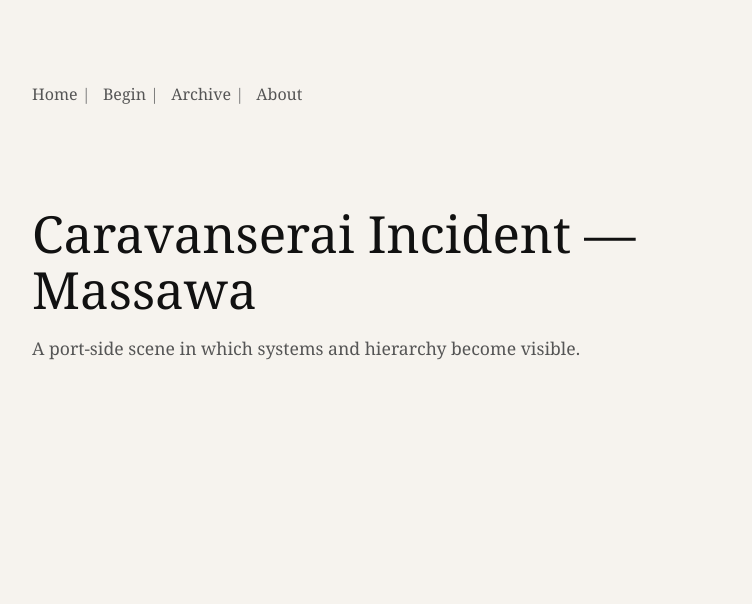
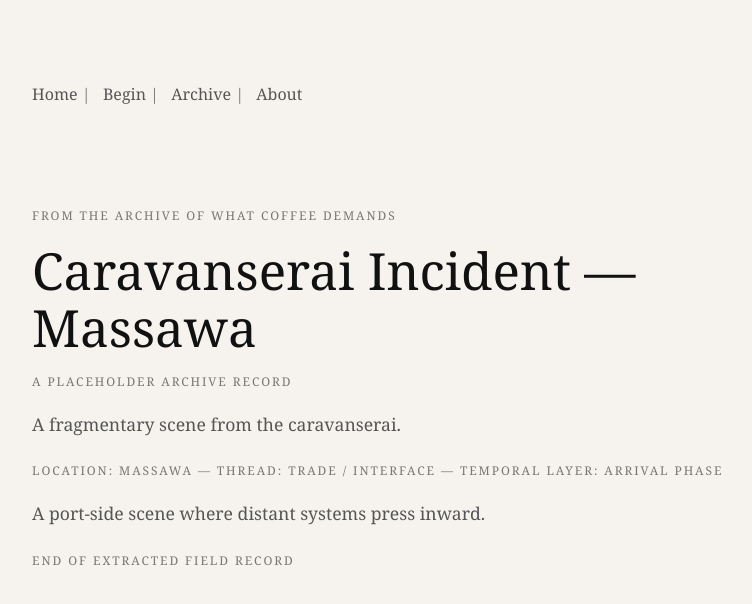
Before and after one commit to dwoods360-cyber/wdblackwoods-site, a Next.js app: page /archive/caravanserai-incident-massawa in a window 1280 px wide. Shown: the top 604 px of the page, without its empty margins (242-994 px from the left). Built offline with nearby package versions, Linux system fonts and the light colour scheme.

Commit message:
Redesign vine-crown archive entry as a controlled archival document

```diff
--- a/app/archive/[slug]/page.tsx
+++ b/app/archive/[slug]/page.tsx
@@ -1,22 +1,48 @@
 import Link from "next/link";
 import { notFound } from "next/navigation";
 
-const entries: Record<string, { title: string; description: string }> = {
+const entries: Record<string, {
+  title: string;
+  subline: string;
+  hook: string;
+  context: string;
+  body: string[];
+}> = {
   "vine-crown": {
     title: "The Vine Crown",
-    description: "A quiet place in the archive where a private fracture begins to open.",
+    subline: "An extracted field record from the Abyssinian highlands, 1880s",
+    hook: "The room held the weight of an unsettled household. The silence was not empty; it was listening for a mistake to be named.",
+    context:
+      "Location: Abyssinian Highlands — Thread: Domestic / Plantation Household — Temporal Layer: Post-arrival settlement phase",
+    body: [
+      "The door had been left unlatched, not out of carelessness, but because the line between guest and servant was frayed beyond repair. The scent of boiled coffee and damp wool lingered in the timber, a residue of a long night of counting and quiet rage.",
+      "A young woman moved through the kitchen as if cataloguing the shape of each breath. Her ledger was not the book on the table; it was the way the hearth fell silent when the master’s shadow passed.",
+      "On the other side of the yard, a crown of vines had been trimmed and bound, the stems arrested in a circle as if the plant itself had been asked to keep watch over something forbidden.",
+    ],
   },
   "caravanserai-incident-massawa": {
     title: "Caravanserai Incident — Massawa",
-    description: "A port-side scene in which systems and hierarchy become visible.",
+    subline: "A placeholder archive record",
+    hook: "A fragmentary scene from the caravanserai.",
+    context:
+      "Location: Massawa — Thread: Trade / Interface — Temporal Layer: Arrival phase",
+    body: ["A port-side scene where distant systems press inward."],
   },
   "the-arithmetic-on-the-wall": {
     title: "The Arithmetic on the Wall",
-    description: "An abstract ledger of control rendered as economic structure.",
+    subline: "A placeholder archive record",
+    hook: "A ledger written on plaster struck the same note as a command.",
+    context:
+      "Location: Interior — Thread: Calculation / Control — Temporal Layer: Daily operations",
+    body: ["An abstract record of totals and absences."],
   },
   "founding-entry-what-coffee-demands": {
     title: "Founding Entry: What Coffee Demands",
-    description: "A framed introduction to the archive's worldview and its forces.",
+    subline: "A placeholder archive record",
+    hook: "The archive opens in a mapped urgency, not in explanation.",
+    context:
+      "Location: Archive — Thread: Origin / Worldview — Temporal Layer: Foundational narrative",
+    body: ["A framed introduction to the forces that shape the archive."],
   },
 };
 
@@ -37,8 +63,15 @@ export default function ArchiveEntryPage({ params }: { params: { slug: string }
       </nav>
 
       <section>
+        <p className="meta">From the Archive of What Coffee Demands</p>
         <h1>{entry.title}</h1>
-        <p>{entry.description}</p>
+        <p className="meta">{entry.subline}</p>
+        <p>{entry.hook}</p>
+        <p className="meta">{entry.context}</p>
+        {entry.body.map((paragraph) => (
+          <p key={paragraph}>{paragraph}</p>
+        ))}
+        <p className="meta">End of extracted field record</p>
       </section>
     </main>
   );
```
